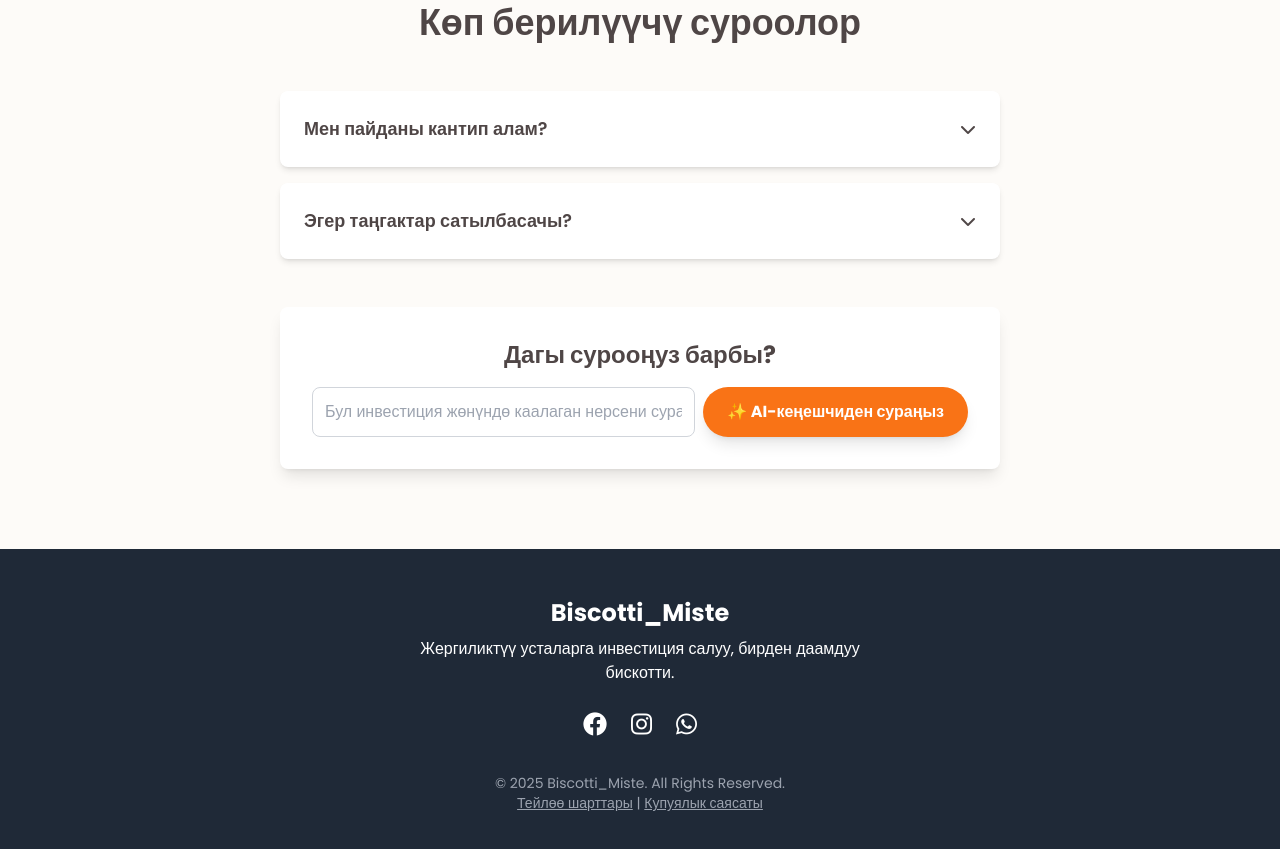
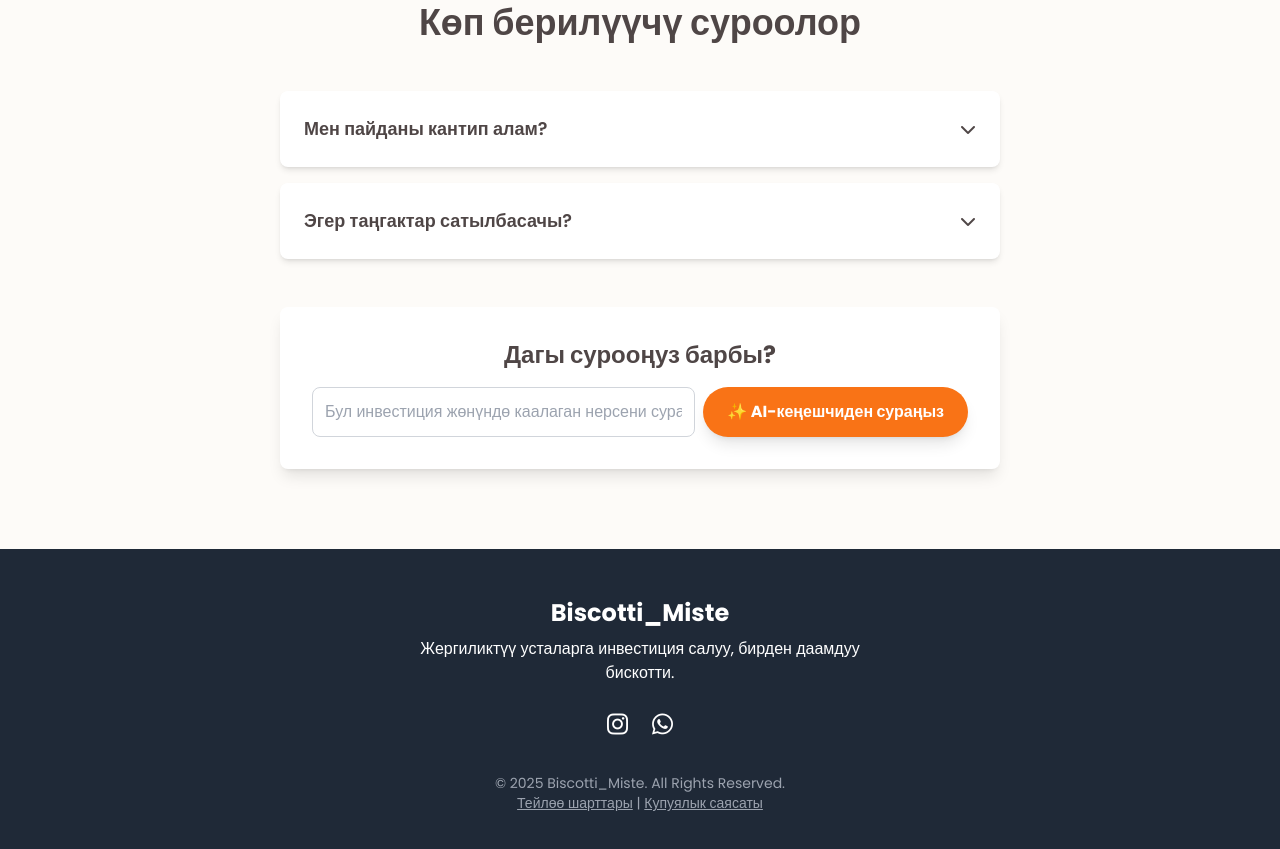
Before and after one commit to bryantfriend/KyrgyzOrganics, a plain HTML site: page biscotti.html in a window 1280 px wide. Shown: the part 3665-4514 px from the top of the page. Drawn offline with nearby package versions, Linux system fonts and the light colour scheme.

Commit message:
Update biscotti.html

```diff
--- a/biscotti.html
+++ b/biscotti.html
@@ -274,9 +274,8 @@
       <h3 class="text-2xl font-bold mb-2">Biscotti_Miste</h3>
       <p class="max-w-md mx-auto mb-6" data-lang="footer_desc">Investing in local artisans, one delicious biscotti at a time.</p>
       <div class="flex justify-center space-x-6 mb-8">
-        <a href="#" class="text-2xl hover:text-green-400 transition-colors"><i class="fab fa-facebook"></i></a>
-        <a href="#" class="text-2xl hover:text-green-400 transition-colors"><i class="fab fa-instagram"></i></a>
-        <a href="#" class="text-2xl hover:text-green-400 transition-colors"><i class="fab fa-whatsapp"></i></a>
+          <a href="https://www.instagram.com/oa.kyrgyzorganic/" target="_blank" rel="noopener noreferrer" class="text-2xl hover:text-green-400 transition-colors"><i class="fab fa-instagram"></i></a>
+          <a href="https://wa.me/99655699158" target="_blank" rel="noopener noreferrer" class="text-2xl hover:text-green-400 transition-colors"><i class="fab fa-whatsapp"></i></a>
       </div>
       <div class="text-sm text-gray-400">
         <p>&copy; 2025 Biscotti_Miste. All Rights Reserved.</p>
```
